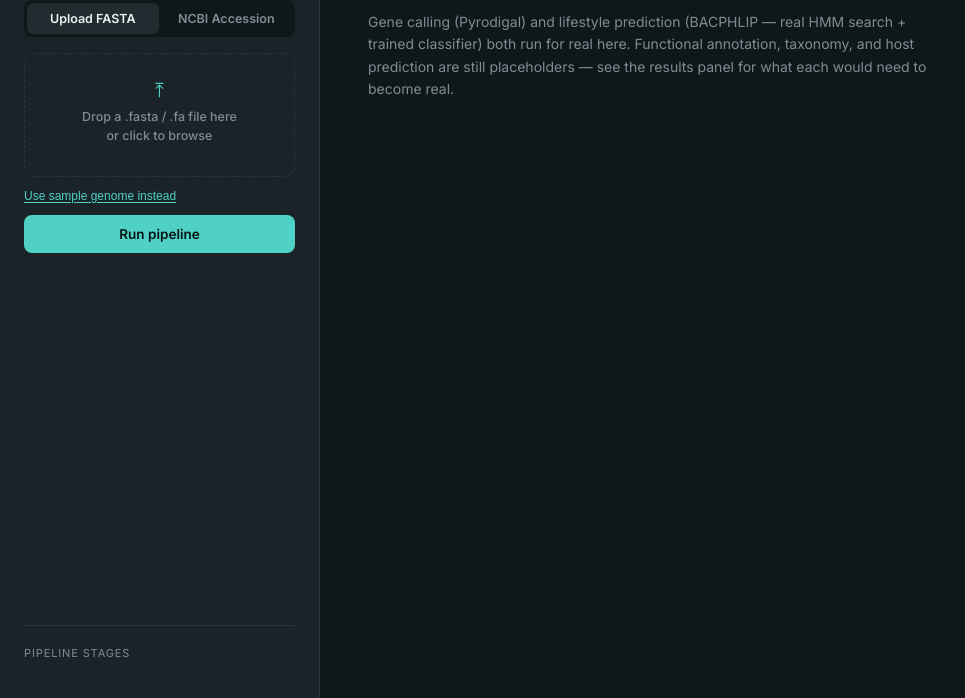
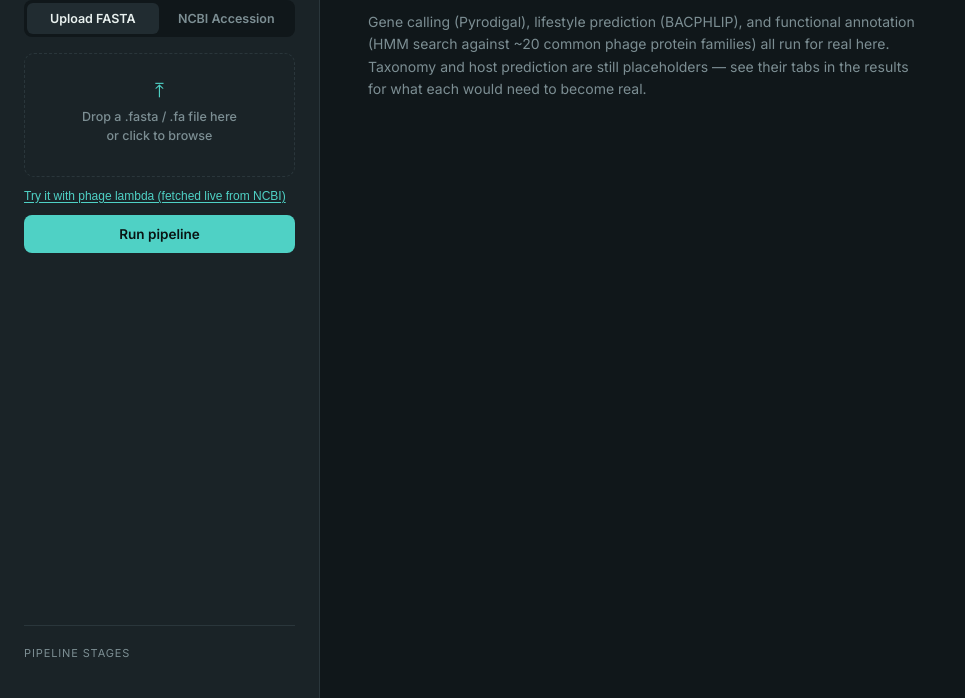
Before and after one commit to benswiftcah/Phage-Explorer, a plain HTML site: page static/index.html in a window 1280 px wide. Shown: the part 102-800 px from the top of the page, without its empty margins (0-965 px from the left). Drawn offline with Linux system fonts and the light colour scheme.

Commit message:
Revise button text and update description for clarity
Updated button text to specify fetching phage lambda from NCBI and revised description for clarity on functionality.

```diff
--- a/static/index.html
+++ b/static/index.html
@@ -34,7 +34,7 @@
           <span class="dropzone-filename" id="dropzone-filename"></span>
         </label>
         <input type="file" id="fasta-file" name="file" accept=".fasta,.fa,.fna,.txt" hidden />
-        <button type="button" class="link-btn" id="use-sample">Use sample genome instead</button>
+        <button type="button" class="link-btn" id="use-sample">Try it with phage lambda (fetched live from NCBI)</button>
         <button type="submit" class="submit-btn">Run pipeline</button>
       </form>
 
@@ -57,10 +57,10 @@
     <section id="empty-state" class="empty-state">
       <p class="eyebrow">No genome loaded</p>
       <h2>Submit a FASTA file or accession to begin</h2>
-      <p class="muted">Gene calling (Pyrodigal) and lifestyle prediction (BACPHLIP —
-        real HMM search + trained classifier) both run for real here. Functional
-        annotation, taxonomy, and host prediction are still placeholders — see the
-        results panel for what each would need to become real.</p>
+      <p class="muted">Gene calling (Pyrodigal), lifestyle prediction (BACPHLIP), and
+        functional annotation (HMM search against ~20 common phage protein families)
+        all run for real here. Taxonomy and host prediction are still placeholders —
+        see their tabs in the results for what each would need to become real.</p>
     </section>
 
     <section id="progress-state" class="progress-state hidden">
```
